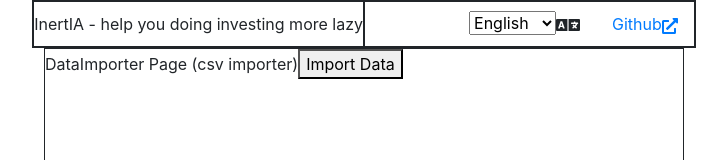
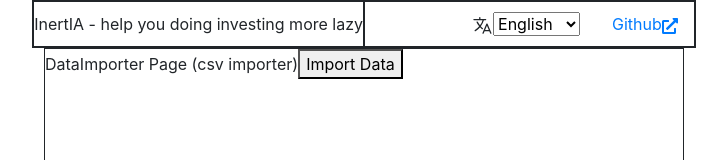
Before and after one commit to hjcian/inertia-web, a React (Create React App) app: page / in a window 1280 px wide. Shown: the top 160 px of the page, without its empty margins (276-1003 px from the left). Built offline with nearby package versions, Linux system fonts and the light colour scheme.

Commit message:
refactor(icon): change lang icon

```diff
--- a/src/Pages/Header/Header.js
+++ b/src/Pages/Header/Header.js
@@ -1,4 +1,6 @@
-import { FaExternalLinkAlt, FaLanguage } from 'react-icons/fa'
+import { FaExternalLinkAlt } from 'react-icons/fa'
+import { IoLanguageOutline } from 'react-icons/io5'
+
 import { useLang, supportedLangs } from '../../global/LanguageContext'
 
 const Header = () => {
@@ -15,13 +17,13 @@ const Header = () => {
       </div>
       <div className='HeaderRight'>
         <div className='HeaderRightItem'>
+          <IoLanguageOutline size='1.3em' />
           <select onChange={handleLangSelect}>
             {supportedLangs.map(({ code, text }) =>
               <option key={code} value={code}>
                 {text}
               </option>)}
           </select>
-          <FaLanguage size='1.5em' />
         </div>
         <div className='HeaderRightItem'>
           <a
```
